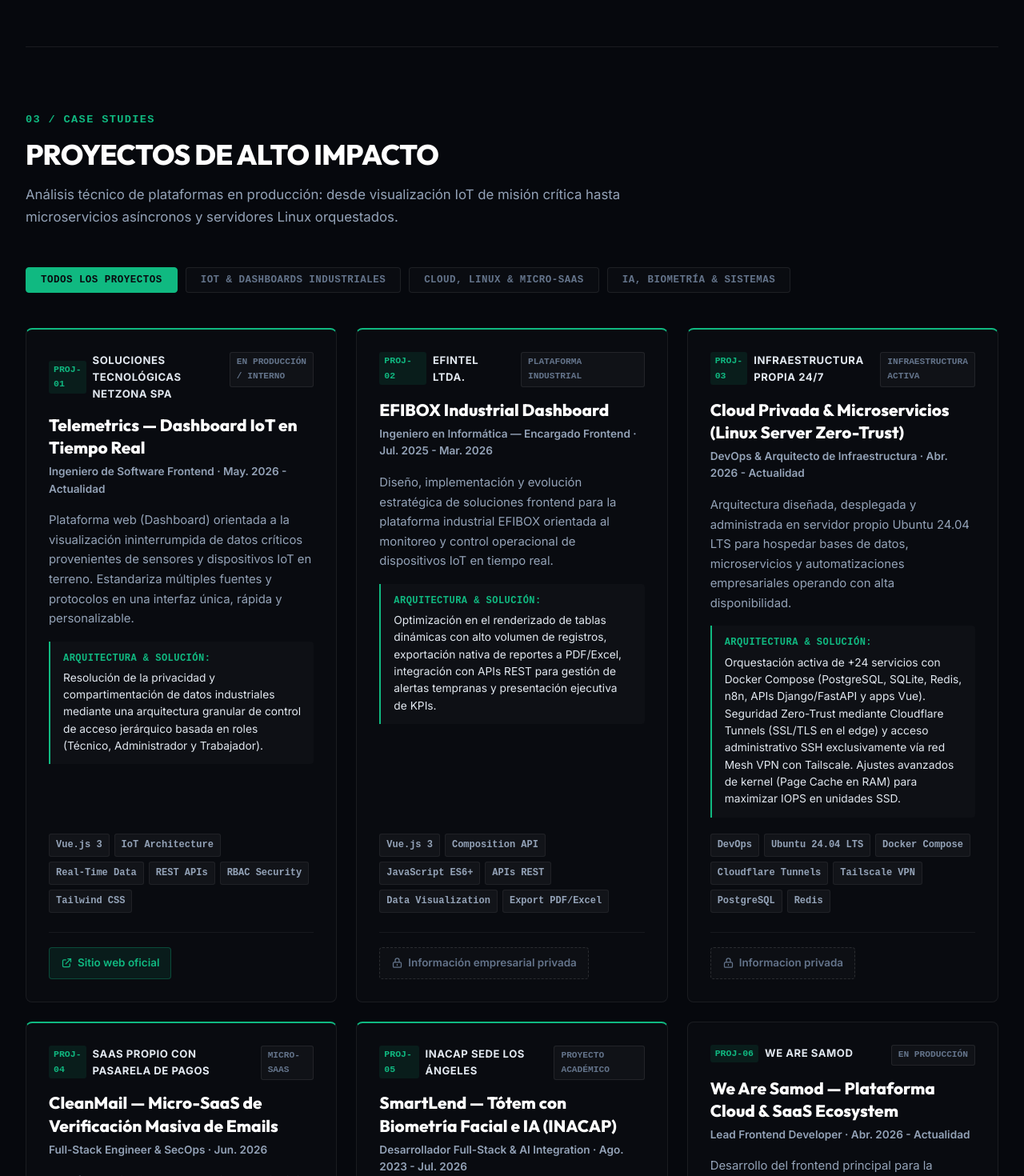
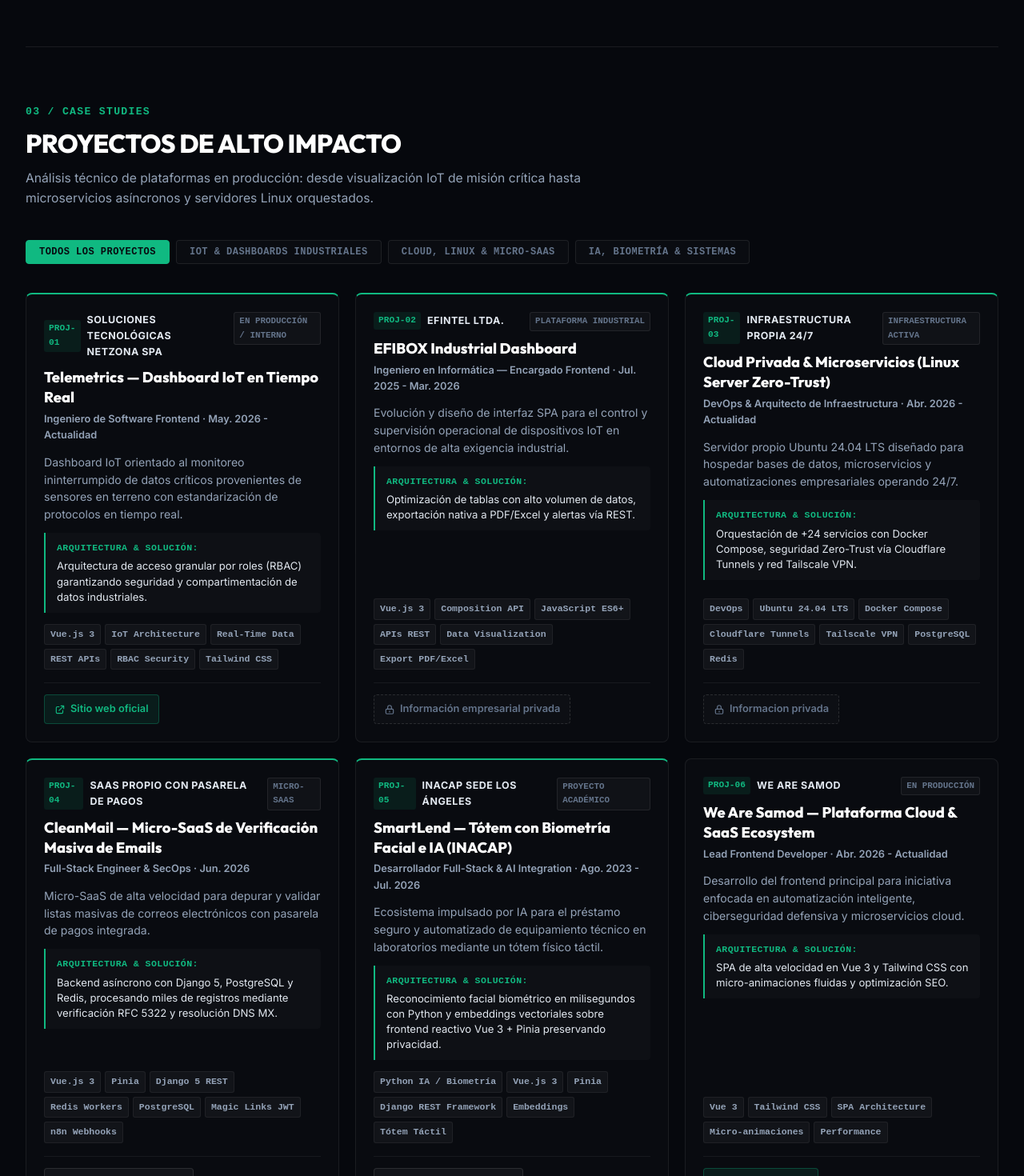
Before and after one commit to j0t4inc0de/clases-programacion, a Vue app: page /about in a window 1280 px wide. Shown: the part 1340-2810 px from the top of the page at 80% size. Built offline with nearby package versions, Linux system fonts and the light colour scheme.

Commit message:
style: reduje ARQUITECTURA & SOLUCIÓN de los pryoectos

```diff
--- a/src/components/about/AboutProjects.vue
+++ b/src/components/about/AboutProjects.vue
@@ -20,8 +20,8 @@
     period: 'May. 2026 - Actualidad',
     category: 'iot',
     featured: true,
-    description: 'Plataforma web (Dashboard) orientada a la visualización ininterrumpida de datos críticos provenientes de sensores y dispositivos IoT en terreno. Estandariza múltiples fuentes y protocolos en una interfaz única, rápida y personalizable.',
-    impact: 'Resolución de la privacidad y compartimentación de datos industriales mediante una arquitectura granular de control de acceso jerárquico basada en roles (Técnico, Administrador y Trabajador).',
+    description: 'Dashboard IoT orientado al monitoreo ininterrumpido de datos críticos provenientes de sensores en terreno con estandarización de protocolos en tiempo real.',
+    impact: 'Arquitectura de acceso granular por roles (RBAC) garantizando seguridad y compartimentación de datos industriales.',
     tags: ['Vue.js 3', 'IoT Architecture', 'Real-Time Data', 'REST APIs', 'RBAC Security', 'Tailwind CSS'],
     liveUrl: 'https://telemetrics.netzona.cl/login',
     githubUrl: null,
@@ -37,8 +37,8 @@
     period: 'Jul. 2025 - Mar. 2026',
     category: 'iot',
     featured: true,
-    description: 'Diseño, implementación y evolución estratégica de soluciones frontend para la plataforma industrial EFIBOX orientada al monitoreo y control operacional de dispositivos IoT en tiempo real.',
-    impact: 'Optimización en el renderizado de tablas dinámicas con alto volumen de registros, exportación nativa de reportes a PDF/Excel, integración con APIs REST para gestión de alertas tempranas y presentación ejecutiva de KPIs.',
+    description: 'Evolución y diseño de interfaz SPA para el control y supervisión operacional de dispositivos IoT en entornos de alta exigencia industrial.',
+    impact: 'Optimización de tablas con alto volumen de datos, exportación nativa a PDF/Excel y alertas vía REST.',
     tags: ['Vue.js 3', 'Composition API', 'JavaScript ES6+', 'APIs REST', 'Data Visualization', 'Export PDF/Excel'],
     liveUrl: null,
     githubUrl: null,
@@ -54,8 +54,8 @@
     period: 'Abr. 2026 - Actualidad',
     category: 'saas',
     featured: true,
-    description: 'Arquitectura diseñada, desplegada y administrada en servidor propio Ubuntu 24.04 LTS para hospedar bases de datos, microservicios y automatizaciones empresariales operando con alta disponibilidad.',
-    impact: 'Orquestación activa de +24 servicios con Docker Compose (PostgreSQL, SQLite, Redis, n8n, APIs Django/FastAPI y apps Vue). Seguridad Zero-Trust mediante Cloudflare Tunnels (SSL/TLS en el edge) y acceso administrativo SSH exclusivamente vía red Mesh VPN con Tailscale. Ajustes avanzados de kernel (Page Cache en RAM) para maximizar IOPS en unidades SSD.',
+    description: 'Servidor propio Ubuntu 24.04 LTS diseñado para hospedar bases de datos, microservicios y automatizaciones empresariales operando 24/7.',
+    impact: 'Orquestación de +24 servicios con Docker Compose, seguridad Zero-Trust vía Cloudflare Tunnels y red Tailscale VPN.',
     tags: ['DevOps', 'Ubuntu 24.04 LTS', 'Docker Compose', 'Cloudflare Tunnels', 'Tailscale VPN', 'PostgreSQL', 'Redis'],
     liveUrl: null,
     githubUrl: null,
@@ -71,8 +71,8 @@
     period: 'Jun. 2026',
     category: 'saas',
     featured: true,
-    description: 'Plataforma diseñada y construida de principio a fin para depurar y validar listas masivas de correos electrónicos a alta velocidad con pasarela de pagos integrada para transacciones globales.',
-    impact: 'Backend asíncrono de alto rendimiento con Django 5 REST Framework, PostgreSQL y Redis + Gunicorn + Workers, capaz de procesar en paralelo miles de registros sin bloquear la API. Pipeline en 3 capas: Sintaxis RFC 5322, filtrado de +200 dominios desechables y resolución DNS de registros MX. Frontend en Vue.js 3 y Vite con autenticación Passwordless mediante Magic Links.',
+    description: 'Micro-SaaS de alta velocidad para depurar y validar listas masivas de correos electrónicos con pasarela de pagos integrada.',
+    impact: 'Backend asíncrono con Django 5, PostgreSQL y Redis, procesando miles de registros mediante verificación RFC 5322 y resolución DNS MX.',
     tags: ['Vue.js 3', 'Pinia', 'Django 5 REST', 'Redis Workers', 'PostgreSQL', 'Magic Links JWT', 'n8n Webhooks'],
     liveUrl: null,
     githubUrl: 'https://github.com/j0t4inc0de/mailsanitizer',
@@ -88,8 +88,8 @@
     period: 'Ago. 2023 - Jul. 2026',
     category: 'ai',
     featured: true,
-    description: 'Ecosistema Full-Stack impulsado por Inteligencia Artificial para automatizar el préstamo seguro y expedito de equipamiento técnico a alumnos y docentes integrado en un tótem físico táctil.',
-    impact: 'Motor de reconocimiento facial biométrico en Python que identifica personas en milisegundos utilizando embeddings vectoriales (sin almacenar imágenes sensibles para garantizar la privacidad). API con Django REST Framework y frontend reactivo con Vue.js 3 y Pinia mostrando feed de verificación en vivo e inventario de laboratorio.',
+    description: 'Ecosistema impulsado por IA para el préstamo seguro y automatizado de equipamiento técnico en laboratorios mediante un tótem físico táctil.',
+    impact: 'Reconocimiento facial biométrico en milisegundos con Python y embeddings vectoriales sobre frontend reactivo Vue 3 + Pinia preservando privacidad.',
     tags: ['Python IA / Biometría', 'Vue.js 3', 'Pinia', 'Django REST Framework', 'Embeddings', 'Tótem Táctil'],
     liveUrl: null,
     githubUrl: 'https://github.com/j0t4inc0de/smartlend',
@@ -105,8 +105,8 @@
     period: 'Abr. 2026 - Actualidad',
     category: 'saas',
     featured: false,
-    description: 'Desarrollo del frontend principal para la iniciativa enfocada en automatización inteligente, ciberseguridad defensiva y microservicios cloud.',
-    impact: 'Sistema de diseño minimalista, tipografía clara (Inter & Outfit) y micro-animaciones fluidas. SPA de alta velocidad en Vue 3 y TailwindCSS con enrutamiento dinámico y optimización SEO en el cliente.',
+    description: 'Desarrollo del frontend principal para iniciativa enfocada en automatización inteligente, ciberseguridad defensiva y microservicios cloud.',
+    impact: 'SPA de alta velocidad en Vue 3 y Tailwind CSS con micro-animaciones fluidas y optimización SEO.',
     tags: ['Vue 3', 'Tailwind CSS', 'SPA Architecture', 'Micro-animaciones', 'Performance'],
     liveUrl: 'https://wearesamod.com',
     githubUrl: null,
@@ -122,8 +122,8 @@
     period: 'Mar. 2026 - Abr. 2026',
     category: 'saas',
     featured: false,
-    description: 'Sistema integral para administración de expedientes, flujos de asesoría, documentación y seguimiento de casos para consultoría empresarial.',
-    impact: 'Modelado relacional con Django ORM sobre PostgreSQL/SQLite. Seguridad y control de acceso granular RBAC para consultores, administradores y clientes con arquitectura limpia MVC/MVT.',
+    description: 'CRM y plataforma integral para administración de expedientes, flujos de asesoría empresarial, documentación y seguimiento de casos.',
+    impact: 'Modelado relacional con Django ORM sobre PostgreSQL y control de acceso granular en arquitectura limpia MVC/MVT.',
     tags: ['Python', 'Django ORM', 'PostgreSQL', 'RBAC Security', 'MVC/MVT Architecture'],
     liveUrl: 'https://asesora-moyano.wearesamod.com/',
     githubUrl: null,
@@ -139,8 +139,8 @@
     period: 'Mar. 2025 - Jul. 2025',
     category: 'ai',
     featured: false,
-    description: 'Plataforma oficial para evento tecnológico provincial que integró a 15 liceos técnico-profesionales, automatizando inscripciones, rankings y evaluaciones.',
-    impact: 'Sitio institucional en WordPress con alto estándar UX/UI, integración con Moodle para capacitación online y desarrollo de chatbot interactivo con IA vía OpenAI para asistencia técnica instantánea.',
+    description: 'Plataforma web provincial que gestionó y automatizó las olimpiadas tecnológicas de 15 liceos técnico-profesionales.',
+    impact: 'Portal en WordPress integrado con Moodle para capacitación y chatbot de asistencia técnica impulsado por OpenAI.',
     tags: ['WordPress UX/UI', 'Moodle Integration', 'OpenAI Chatbot', 'HTML/CSS/JS', 'EdTech'],
     liveUrl: null,
     githubUrl: null,
@@ -156,8 +156,8 @@
     period: 'Oct. 2023',
     category: 'ai',
     featured: false,
-    description: 'Plataforma web y orientada a dispositivos móviles con el propósito de optimizar el rescate y reporte de animales en situación de calle.',
-    impact: 'Desarrollada con Django, Python, JavaScript y CSS para permitir reportes geolocalizados en tiempo real, administración de hogares temporales y gestión de donaciones ciudadanas.',
+    description: 'Plataforma web y móvil para optimizar el reporte geolocalizado, rescate de animales y coordinación comunitaria.',
+    impact: 'Desarrollo en Django y Python facilitando alertas ciudadanas en tiempo real, control de refugios y gestión de donaciones.',
     tags: ['Django', 'Python 3', 'JavaScript', 'HTML5 & CSS3', 'Social Impact'],
     liveUrl: null,
     githubUrl: 'https://github.com/j0t4inc0de/hogardepatas',
@@ -256,54 +256,54 @@
 
 <style scoped>
 .projects-section {
-  padding: 80px 0;
+  padding: 70px 0;
   border-bottom: 1px solid rgba(255, 255, 255, 0.08);
 }
 
 .section-header-mono {
-  margin-bottom: 48px;
+  margin-bottom: 40px;
   max-width: 780px;
 }
 
 .section-number {
   font-family: monospace;
-  font-size: 0.85rem;
+  font-size: 0.82rem;
   font-weight: 700;
   color: #10b981;
   letter-spacing: 0.1em;
   display: block;
-  margin-bottom: 12px;
+  margin-bottom: 10px;
 }
 
 .section-title {
-  font-size: 2.2rem;
+  font-size: 2rem;
   font-weight: 800;
   color: #ffffff;
-  margin-bottom: 14px;
+  margin-bottom: 12px;
   letter-spacing: -0.02em;
 }
 
 .section-subtitle {
-  font-size: 1.05rem;
+  font-size: 0.98rem;
   color: #94a3b8;
-  line-height: 1.7;
+  line-height: 1.6;
 }
 
 .projects-filter {
   display: flex;
   flex-wrap: wrap;
-  gap: 10px;
-  margin-bottom: 44px;
+  gap: 8px;
+  margin-bottom: 36px;
 }
 
 .filter-btn {
-  padding: 8px 18px;
+  padding: 7px 16px;
   background: rgba(255, 255, 255, 0.02);
   color: #64748b;
   border: 1px solid rgba(255, 255, 255, 0.08);
   border-radius: 4px;
   font-family: monospace;
-  font-size: 0.78rem;
+  font-size: 0.75rem;
   font-weight: 700;
   cursor: pointer;
   transition: all 0.25s ease;
@@ -321,28 +321,28 @@
   border-color: #10b981;
 }
 
-/* Projects Grid */
+/* Projects Grid - Compacto & Ejecutivo */
 .projects-grid {
   display: grid;
-  grid-template-columns: repeat(auto-fill, minmax(360px, 1fr));
-  gap: 24px;
+  grid-template-columns: repeat(auto-fill, minmax(340px, 1fr));
+  gap: 20px;
 }
 
 .project-card {
   display: flex;
   flex-direction: column;
-  padding: 28px;
+  padding: 22px;
   border-radius: 8px;
   background: rgba(255, 255, 255, 0.015);
   border: 1px solid rgba(255, 255, 255, 0.07);
-  transition: all 0.3s cubic-bezier(0.16, 1, 0.3, 1);
+  transition: all 0.25s cubic-bezier(0.16, 1, 0.3, 1);
   position: relative;
 }
 
 .project-card:hover {
-  transform: translateY(-4px);
+  transform: translateY(-3px);
   border-color: rgba(16, 185, 129, 0.4);
-  box-shadow: 0 20px 40px -15px rgba(0, 0, 0, 0.6);
+  box-shadow: 0 16px 32px -12px rgba(0, 0, 0, 0.6);
 }
 
 .card-featured {
@@ -353,8 +353,8 @@
   display: flex;
   justify-content: space-between;
   align-items: flex-start;
-  gap: 12px;
-  margin-bottom: 14px;
+  gap: 10px;
+  margin-bottom: 10px;
 }
 
 .project-meta-left {
@@ -365,7 +365,7 @@
 
 .project-code {
   font-family: monospace;
-  font-size: 0.72rem;
+  font-size: 0.7rem;
   font-weight: 700;
   color: #10b981;
   padding: 2px 6px;
@@ -374,7 +374,7 @@
 }
 
 .project-company {
-  font-size: 0.82rem;
+  font-size: 0.78rem;
   font-weight: 700;
   color: #e2e8f0;
   text-transform: uppercase;
@@ -383,48 +383,48 @@
 
 .project-status {
   font-family: monospace;
-  font-size: 0.7rem;
+  font-size: 0.68rem;
   font-weight: 700;
   color: #64748b;
-  padding: 3px 8px;
+  padding: 2px 6px;
   background: rgba(255, 255, 255, 0.03);
   border: 1px solid rgba(255, 255, 255, 0.08);
   border-radius: 3px;
 }
 
 .project-title {
-  font-size: 1.3rem;
+  font-size: 1.15rem;
   font-weight: 800;
   color: #ffffff;
   line-height: 1.35;
-  margin-bottom: 6px;
+  margin-bottom: 4px;
 }
 
 .project-role {
-  font-size: 0.85rem;
+  font-size: 0.8rem;
   color: #94a3b8;
   font-weight: 600;
-  margin-bottom: 16px;
+  margin-bottom: 12px;
 }
 
 .project-desc {
-  font-size: 0.93rem;
-  line-height: 1.65;
+  font-size: 0.88rem;
+  line-height: 1.55;
   color: #94a3b8;
-  margin-bottom: 16px;
+  margin-bottom: 12px;
 }
 
 .project-impact-box {
   background: rgba(255, 255, 255, 0.02);
   border-left: 2px solid #10b981;
-  padding: 12px 16px;
+  padding: 10px 14px;
   border-radius: 0 4px 4px 0;
-  margin-bottom: 20px;
+  margin-bottom: 14px;
 }
 
 .impact-title {
   font-family: monospace;
-  font-size: 0.75rem;
+  font-size: 0.72rem;
   font-weight: 700;
   color: #10b981;
   margin-bottom: 4px;
@@ -432,24 +432,24 @@
 }
 
 .impact-text {
-  font-size: 0.86rem;
-  line-height: 1.55;
+  font-size: 0.82rem;
+  line-height: 1.45;
   color: #e2e8f0;
 }
 
 .project-tags {
   display: flex;
   flex-wrap: wrap;
-  gap: 6px;
-  margin-bottom: 24px;
+  gap: 5px;
+  margin-bottom: 16px;
   margin-top: auto;
 }
 
 .tech-tag {
   font-family: monospace;
-  font-size: 0.75rem;
+  font-size: 0.72rem;
   font-weight: 600;
-  padding: 4px 8px;
+  padding: 3px 7px;
   border-radius: 3px;
   background: rgba(255, 255, 255, 0.04);
   color: #94a3b8;
@@ -459,8 +459,8 @@
 .project-actions {
   display: flex;
   flex-wrap: wrap;
-  gap: 12px;
-  padding-top: 18px;
+  gap: 10px;
+  padding-top: 14px;
   border-top: 1px solid rgba(255, 255, 255, 0.06);
 }
 
@@ -468,9 +468,9 @@
   display: inline-flex;
   align-items: center;
   gap: 6px;
-  font-size: 0.84rem;
+  font-size: 0.8rem;
   font-weight: 600;
-  padding: 8px 14px;
+  padding: 7px 12px;
   border-radius: 4px;
   text-decoration: none;
   transition: all 0.25s ease;
@@ -506,8 +506,8 @@
 }
 
 .icon-svg {
-  width: 15px;
-  height: 15px;
+  width: 14px;
+  height: 14px;
 }
 
 @media (max-width: 768px) {
```
